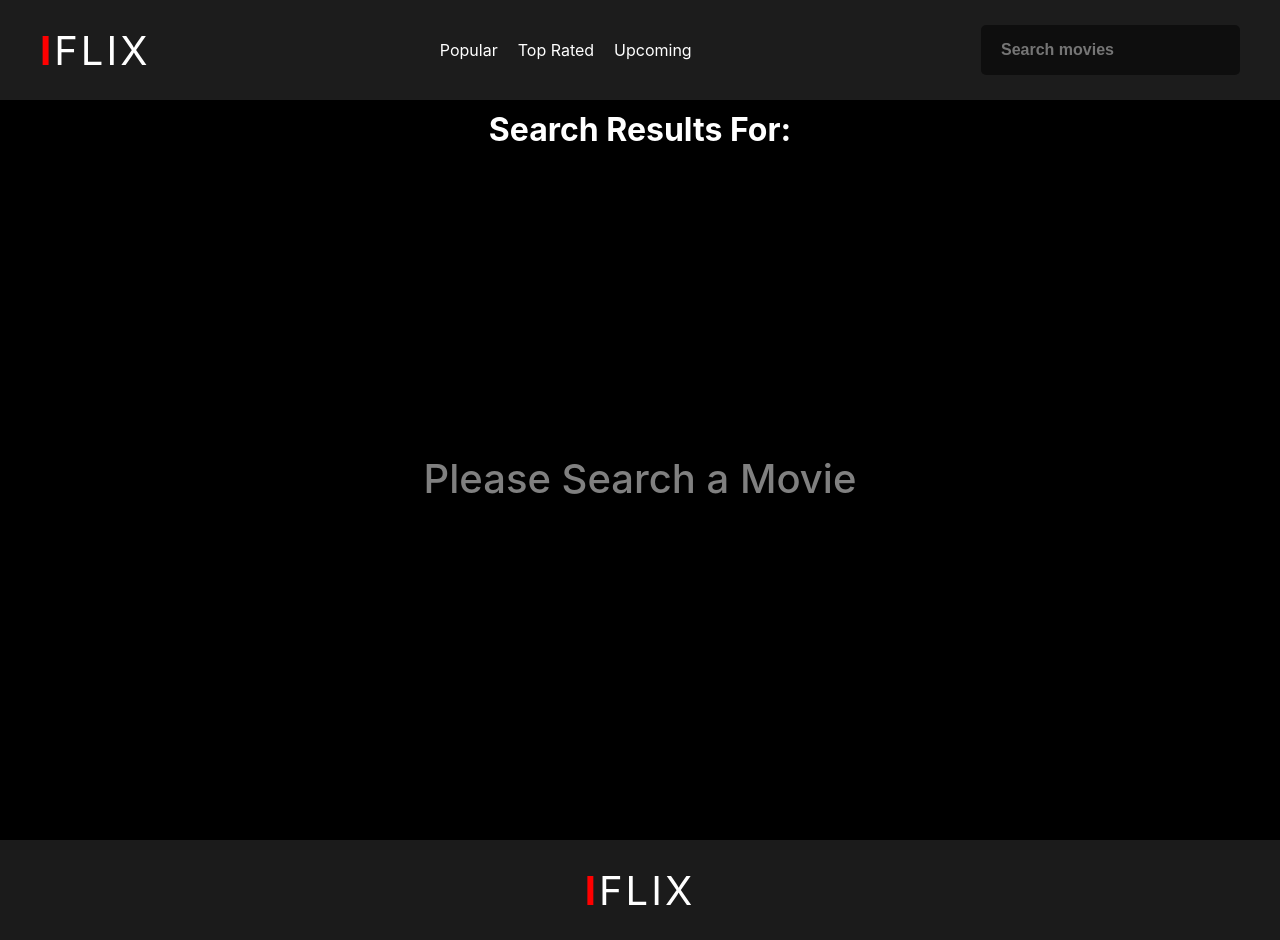
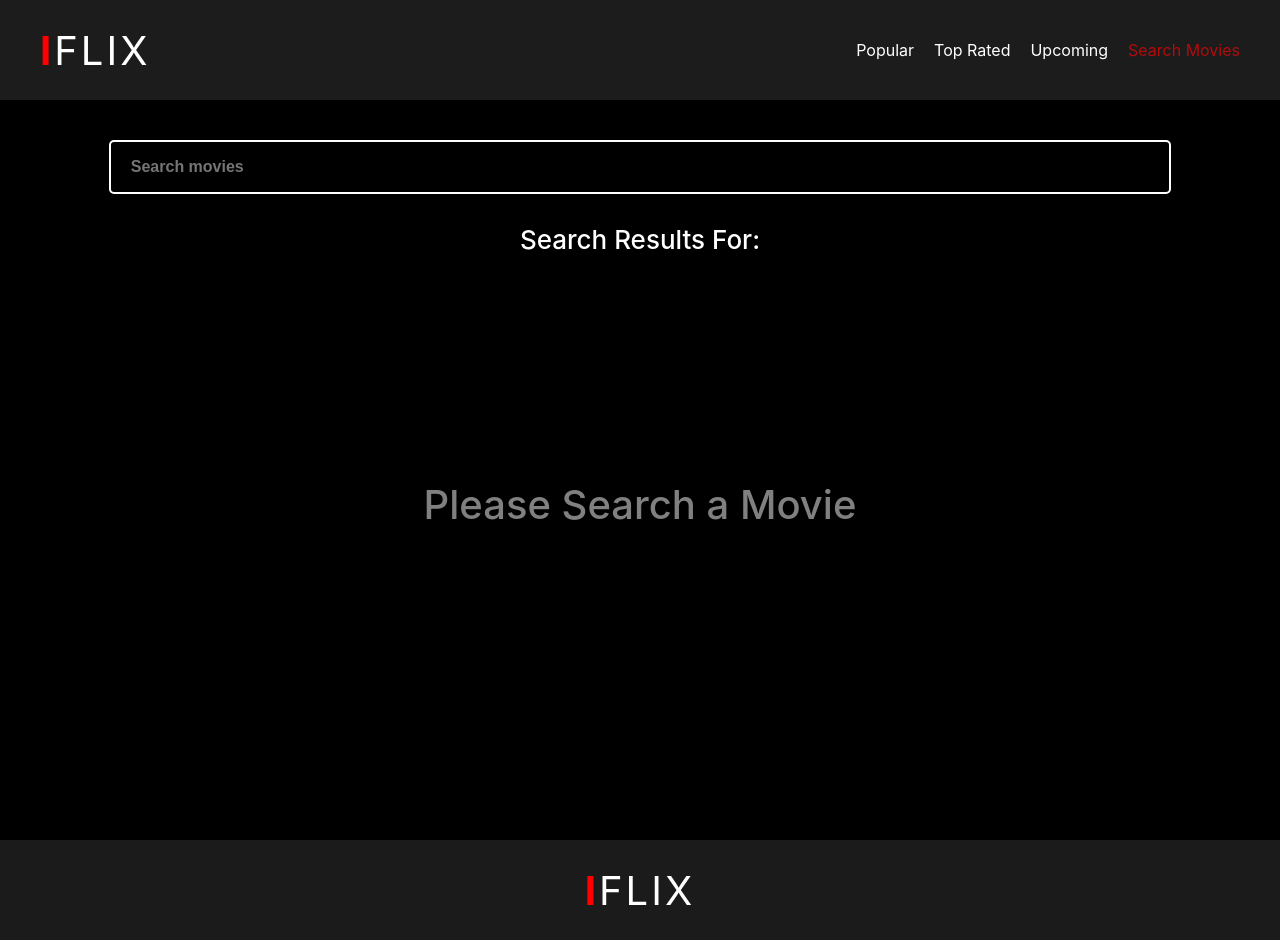
Before and after one commit to anuj-My/IMDB-Clone, a React (Create React App) app: page /search in a window 1280 px wide. Built offline with nearby package versions, Linux system fonts and the light colour scheme.

Commit message:
applied css media queries

```diff
--- a/src/App.js
+++ b/src/App.js
@@ -1,6 +1,5 @@
 import { Routes, Route } from "react-router-dom";
-import { useState, useEffect } from "react";
-import axios from "axios";
+
 import Home from "./pages/Home";
 import Header from "./components/Header";
 import MoviesList from "./components/MoviesList";
@@ -9,37 +8,9 @@ import SearchList from "./components/SearchList";
 import Footer from "./components/Footer";
 
 function App() {
-  const [searchInput, setSearchInput] = useState("");
-  const [searchList, setSearchList] = useState(null);
-
-  const getMovieBySearch = async () => {
-    try {
-      const { data } = await axios.get(
-        `https://api.themoviedb.org/3/search/movie?api_key=329687fabc3ae889caf2b760dd47d231&language=en-US&query=${searchInput}&page=1&include_adult=false`
-      );
-
-      setSearchList(data.results);
-    } catch (error) {
-      console.log(error.message);
-    }
-  };
-
-  const onChangeHandler = (e) => {
-    setSearchInput(e.target.value);
-  };
-
-  const submitHandler = (e) => {
-    e.preventDefault();
-    getMovieBySearch();
-  };
-
   return (
     <div className="App">
-      <Header
-        onChangeHandler={onChangeHandler}
-        submitHandler={submitHandler}
-        searchInput={searchInput}
-      />
+      <Header />
       <Routes>
         <Route index element={<Home />} />
         <Route path="movie/:id" element={<Movie />} />
@@ -47,7 +18,7 @@ function App() {
         <Route
           path="search"
           element={
-            <SearchList searchList={searchList} searchInput={searchInput} />
+            <SearchList />
           }
         />
         {/* <Route path="/*" element={<ErrorPage />} />  */}
--- a/src/components/Header.jsx
+++ b/src/components/Header.jsx
@@ -50,7 +50,7 @@ const HeaderLeft = styled.div`
     z-index: 100;
     flex-direction: column;
     justify-content: center;
-    background-color: cadetblue;
+    background-color: #1c1c1c;
     transition: all 0.5s cubic-bezier(0.075, 0.82, 0.165, 1);
   }
 `;
@@ -76,7 +76,7 @@ const Btn = styled(HiMenuAlt1)`
   }
 `;
 
-const Header = ({ submitHandler, onChangeHandler }) => {
+const Header = () => {
   const [toggle, setToggle] = useState(false);
   const menuRef = useRef();
   const el = menuRef?.current;
@@ -96,8 +96,6 @@ const Header = ({ submitHandler, onChangeHandler }) => {
         <NavLinkList />
       </HeaderLeft>
       <Btn onClick={() => setToggle(!toggle)} />
-
-      <Search onChangeHandler={onChangeHandler} submitHandler={submitHandler} />
     </HeaderContainer>
   );
 };
--- a/src/components/Poster.jsx
+++ b/src/components/Poster.jsx
@@ -4,7 +4,7 @@ import { AiFillStar } from "react-icons/ai";
 const PosterContainer = styled.div`
   position: relative;
   width: 100%;
-  height: 100vh;
+  height: 70vh;
   display: flex;
   align-items: center;
   justify-content: center;
@@ -25,7 +25,7 @@ const PosterOverlay = styled.div`
   position: absolute;
   padding: 10rem;
   bottom: 0px;
-  height: 100%;
+  height: 70vh;
   display: flex;
   align-items: flex-start;
   justify-content: flex-end;
@@ -35,11 +35,11 @@ const PosterOverlay = styled.div`
   transition: opacity 0.3s;
 
   @media screen and (max-width: 760px) {
-    padding: 10rem 5rem 14rem 5rem;
+    padding: 10rem 5rem;
   }
 
   @media screen and (max-width: 560px) {
-    padding: 10rem 1rem 14rem 1rem;
+    padding: 10rem 1rem;
   }
 
   &:hover {
@@ -52,11 +52,15 @@ const Title = styled.div`
   margin-bottom: 1rem;
 
   @media screen and (max-width: 760px) {
-    font-size: 4.4rem;
+    font-size: 4rem;
   }
 
   @media screen and (max-width: 560px) {
-    font-size: 3.6rem;
+    font-size: 3rem;
+  }
+
+  @media screen and (max-width: 380px) {
+    font-size: 2.4rem;
   }
 `;
 const Runtime = styled.div`
@@ -68,11 +72,15 @@ const Runtime = styled.div`
   }
 
   @media screen and (max-width: 760px) {
-    font-size: 3rem;
+    font-size: 2.6rem;
   }
 
   @media screen and (max-width: 560px) {
-    font-size: 2.6rem;
+    font-size: 2rem;
+  }
+
+  @media screen and (max-width: 380px) {
+    font-size: 1.6rem;
   }
 `;
 const Rating = styled.span`
@@ -81,11 +89,15 @@ const Rating = styled.span`
   font-size: 3.5rem;
 
   @media screen and (max-width: 760px) {
-    font-size: 3rem;
+    font-size: 2.6rem;
   }
 
   @media screen and (max-width: 560px) {
-    font-size: 2.6rem;
+    font-size: 2rem;
+  }
+
+  @media screen and (max-width: 380px) {
+    font-size: 1.6rem;
   }
 `;
 const Description = styled.div`
@@ -100,6 +112,14 @@ const Description = styled.div`
 
   @media screen and (max-width: 960px) {
     width: 100%;
+  }
+
+  @media screen and (max-width: 560px) {
+    font-size: 1.6rem;
+  }
+
+  @media screen and (max-width: 380px) {
+    font-size: 1.4rem;
   }
 `;
 
--- a/src/components/Search.jsx
+++ b/src/components/Search.jsx
@@ -12,7 +12,7 @@ const Input = styled.input`
   padding: 1.6rem 2rem;
   font-weight: bold;
   background-color: #00000082;
-  border: none;
+  border: 2px solid white;
   color: white;
 
   @media screen and (max-width: 750px) {
@@ -28,14 +28,13 @@ const Input = styled.input`
   }
 
   &:focus {
-    outline-color: red;
+    box-shadow: rgba(101, 101, 101, 0.35) 0px 5px 15px;
   }
 `;
 
 const Search = ({ onChangeHandler, submitHandler, searchInput }) => {
   return (
     <Container>
-      <Link to={`search`}>
       <Form onSubmit={submitHandler}>
         <Input
           type="search"
@@ -44,7 +43,6 @@ const Search = ({ onChangeHandler, submitHandler, searchInput }) => {
           placeholder="Search movies"
         />
       </Form>
-      </Link>
     </Container>
   );
 };
--- a/src/components/SearchList.jsx
+++ b/src/components/SearchList.jsx
@@ -1,16 +1,21 @@
+import { useContext } from "react";
 import styled from "styled-components";
+import { SearchContext } from "../context/SearchProvider";
 import Card from "./Card";
+import Search from "./Search";
 
 const SearchListContainer = styled.div`
   width: 83%;
-  padding-top: 11rem;
+  padding-top: 14rem;
   margin: auto;
   min-height: 100vh;
 `;
 const Title = styled.h2`
   margin-bottom: 3rem;
-  font-size: 3.2rem;
+  font-size: 2.6rem;
+  font-weight: 500;
   text-align: center;
+  margin-top: 3rem;
 `;
 const ListCards = styled.div`
   display: grid;
@@ -24,14 +29,21 @@ const Message = styled.p`
   font-weight: 500;
   font-size: 4rem;
   display: grid;
-  height: 75vh;
+  height: 55vh;
   justify-content: center;
   align-items: center;
 `;
 
-const SearchList = ({ searchList, searchInput }) => {
+const SearchList = () => {
+  const { searchList, searchInput, onChangeHandler, submitHandler } =
+    useContext(SearchContext);
   return (
     <SearchListContainer>
+      <Search
+        onChangeHandler={onChangeHandler}
+        submitHandler={submitHandler}
+        searchInput={searchInput}
+      />
       <Title>Search Results For: {searchInput}</Title>
       {searchInput === "" && <Message>Please Search a Movie</Message>}
 
--- /dev/null
+++ b/src/context/SearchProvider.jsx
@@ -0,0 +1,44 @@
+import { createContext, useState } from "react";
+import axios from "axios";
+
+export const SearchContext = createContext();
+
+const SearchProvider = ({ children }) => {
+  const [searchInput, setSearchInput] = useState("");
+  const [searchList, setSearchList] = useState(null);
+
+  const getMovieBySearch = async () => {
+    try {
+      const { data } = await axios.get(
+        `https://api.themoviedb.org/3/search/movie?api_key=329687fabc3ae889caf2b760dd47d231&language=en-US&query=${searchInput}&page=1&include_adult=false`
+      );
+
+      setSearchList(data.results);
+    } catch (error) {
+      console.log(error.message);
+    }
+  };
+
+  const onChangeHandler = (e) => {
+    setSearchInput(e.target.value);
+  };
+
+  const submitHandler = (e) => {
+    e.preventDefault();
+    getMovieBySearch();
+  };
+
+  const value = {
+    searchInput,
+    setSearchInput,
+    searchList,
+    setSearchList,
+    onChangeHandler,
+    submitHandler,
+  };
+  return (
+    <SearchContext.Provider value={value}>{children}</SearchContext.Provider>
+  );
+};
+
+export default SearchProvider;
--- a/src/data.js
+++ b/src/data.js
@@ -11,4 +11,8 @@ export const LinkData = [
     url: "movies/upcoming",
     title: "Upcoming",
   },
+  {
+    url: "/search",
+    title: "Search Movies",
+  },
 ];
--- a/src/index.js
+++ b/src/index.js
@@ -1,6 +1,7 @@
 import React from "react";
 import ReactDOM from "react-dom/client";
 import { BrowserRouter } from "react-router-dom";
+import SearchProvider from "./context/SearchProvider";
 import "./index.css";
 import App from "./App";
 
@@ -9,7 +10,10 @@ const root = ReactDOM.createRoot(document.getElementById("root"));
 root.render(
   <React.StrictMode>
     <BrowserRouter>
+    <SearchProvider>
+
       <App />
+    </SearchProvider>
     </BrowserRouter>
   </React.StrictMode>
 );
```
Lines whose indentation alone changed are shown as unchanged.
